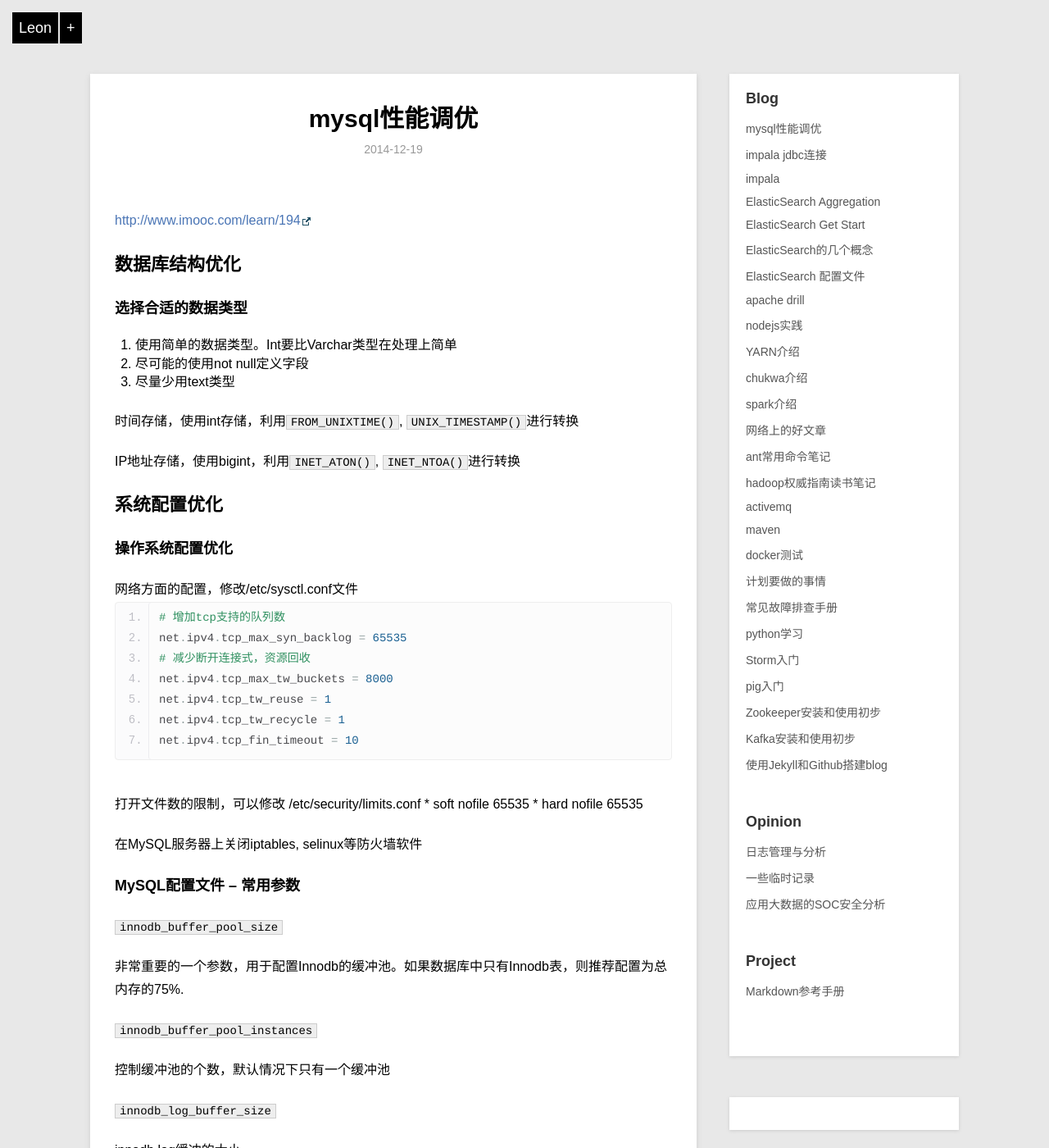
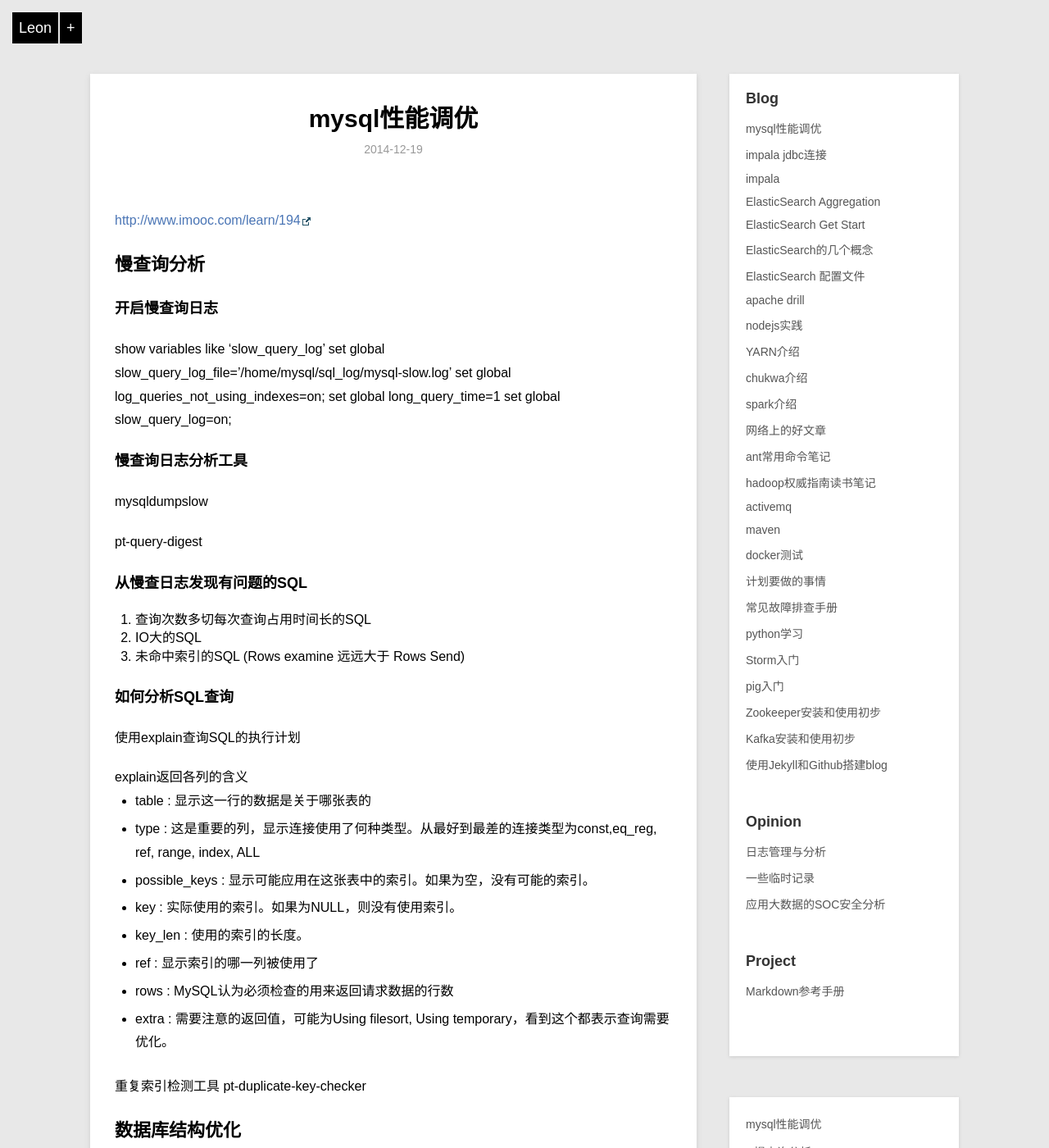
Before and after one commit to moreorless/moreorless.github.io, a Jekyll site: the page built from _posts/blog/2014-12-19-mysql-perf-tuning.md, in a window 1280 px wide and 1400 px high. Shown: the whole window at 82% size. Built offline with Jekyll 4.4.1, drawn with Linux system fonts in a browser that asks for light colours; Markdown is read by kramdown in place of the engine named in the settings; some of the changed text lies outside the part shown.

Commit message:
更新慢查询分析

```diff
--- a/_posts/blog/2014-12-19-mysql-perf-tuning.md
+++ b/_posts/blog/2014-12-19-mysql-perf-tuning.md
@@ -6,6 +6,42 @@ category: blog
 ---
 
 [http://www.imooc.com/learn/194](http://www.imooc.com/learn/194)
+
+## 慢查询分析
+### 开启慢查询日志
+
+show variables like 'slow_query_log'
+set global slow_query_log_file='/home/mysql/sql_log/mysql-slow.log'
+set global log_queries_not_using_indexes=on;
+set global long_query_time=1
+set global slow_query_log=on;
+
+### 慢查询日志分析工具
+
+mysqldumpslow
+
+pt-query-digest
+
+### 从慢查日志发现有问题的SQL
+1. 查询次数多切每次查询占用时间长的SQL
+2. IO大的SQL
+3. 未命中索引的SQL  (Rows examine 远远大于 Rows Send)
+
+### 如何分析SQL查询
+
+使用explain查询SQL的执行计划
+
+explain返回各列的含义
+* table : 显示这一行的数据是关于哪张表的
+* type : 这是重要的列，显示连接使用了何种类型。从最好到最差的连接类型为const,eq_reg, ref, range, index, ALL
+* possible_keys : 显示可能应用在这张表中的索引。如果为空，没有可能的索引。
+* key : 实际使用的索引。如果为NULL，则没有使用索引。
+* key_len : 使用的索引的长度。
+* ref : 显示索引的哪一列被使用了
+* rows : MySQL认为必须检查的用来返回请求数据的行数
+* extra : 需要注意的返回值，可能为Using filesort, Using temporary，看到这个都表示查询需要优化。
+
+重复索引检测工具 pt-duplicate-key-checker
 
 ## 数据库结构优化
 ### 选择合适的数据类型
```
